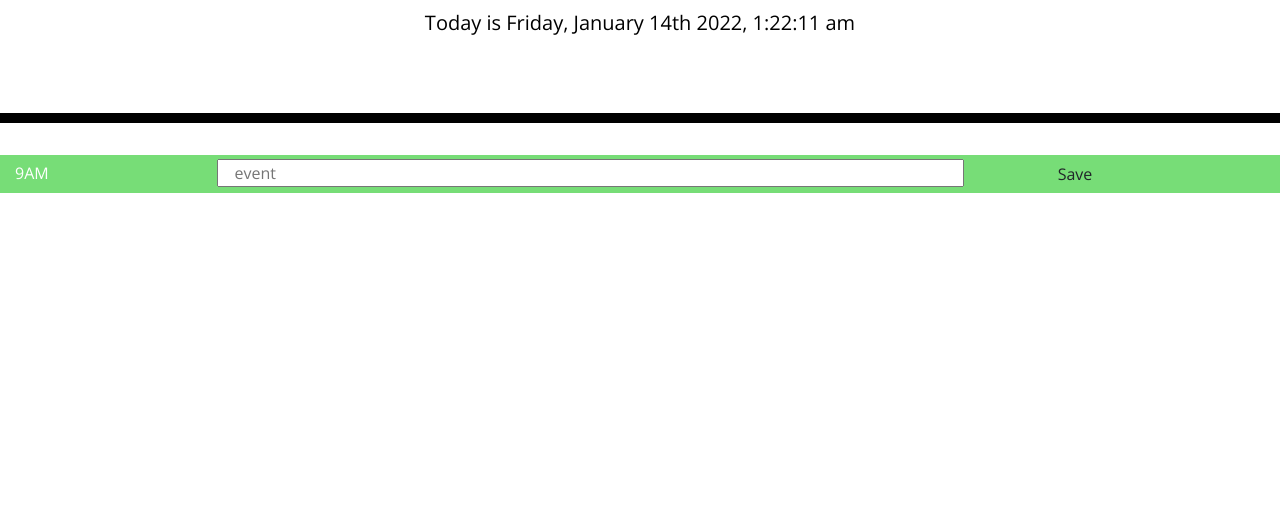
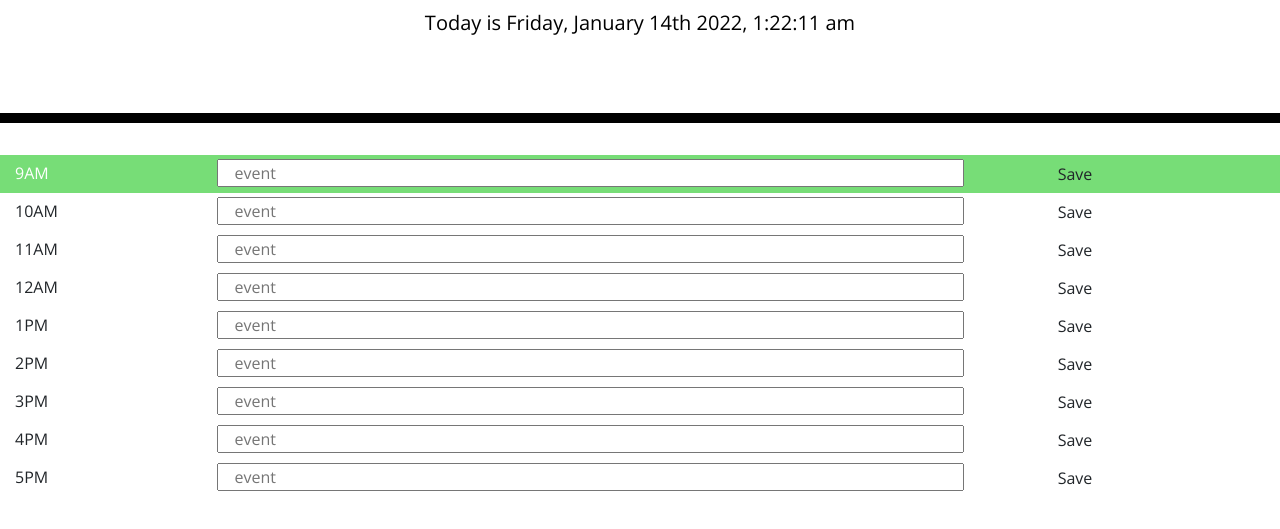
Before and after one commit to RachelHarris90/calendar-app, a plain HTML site: page index.html in a window 1280 px wide. Shown: the part 181-710 px from the top of the page. Drawn offline with nearby package versions, Linux system fonts and the light colour scheme.

Commit message:
Attempt to save events from multiple rows

```diff
--- a/assets/scripts/script.js
+++ b/assets/scripts/script.js
@@ -18,8 +18,11 @@ var enteredEvent = $(':input');
 // TODO: Save events text of each row
 function saveEvent(event) {
     event.preventDefault();
+    $("save").siblings('input[name="event-text"]');
+    console.log($("save").siblings(eventText.val()));
     localStorage.setItem("savedEvents", JSON.stringify(eventText.val()));
 };
+
 container.on('submit', saveEvent);
 // Set time past events to have class of .past
 // TODO: Loop through the rows of hours
--- a/index.html
+++ b/index.html
@@ -28,52 +28,53 @@
       <p id="currentDay" class="lead"></p>
     </header>
     <form id="container">
-        <div class="row">
+        <div class="row" id="event-9">
           <label class="col-2" for="hour">9AM</label>
           <input class="col-7 form-input" id="event-text" type="text" name="event-text" placeholder="event" />
           <button class="col-2 btn" id="saveBtn">Save</button>
+        </div class="row" id="event-10">
+          <label class="col-2" for="hour">10AM</label>
+          <input class="col-7 form-input" id="event-text" type="text" name="event-text" placeholder="event" />
+          <button class="col-2 btn" id="saveBtn">Save</button>
         </div>
+        </div class="row" id="event-11">
+          <label class="col-2" for="hour">11AM</label>
+          <input class="col-7 form-input" id="event-text" type="text" name="event-text" placeholder="event" />
+          <button class="col-2 btn" id="saveBtn">Save</button>
+        </div>
+        </div class="row" id="event-12">
+          <label class="col-2" for="hour">12AM</label>
+          <input class="col-7 form-input" id="event-text" type="text" name="event-text" placeholder="event" />
+          <button class="col-2 btn" id="saveBtn">Save</button>
+        </div>
+        </div class="row" id="event-13">
+          <label class="col-2" for="hour">1PM</label>
+          <input class="col-7 form-input" id="event-text" type="text" name="event-text" placeholder="event" />
+          <button class="col-2 btn" id="saveBtn">Save</button>
+        </div>
+        </div class="row" id="event-14">
+          <label class="col-2" for="hour">2PM</label>
+          <input class="col-7 form-input" id="event-text" type="text" name="event-text" placeholder="event" />
+          <button class="col-2 btn" id="saveBtn">Save</button>
+        </div>
+        </div class="row" id="event-15">
+          <label class="col-2" for="hour">3PM</label>
+          <input class="col-7 form-input" id="event-text" type="text" name="event-text" placeholder="event" />
+          <button class="col-2 btn" id="saveBtn">Save</button>
+        </div>
+        </div class="row" id="event-16">
+          <label class="col-2" for="hour">4PM</label>
+          <input class="col-7 form-input" id="event-text" type="text" name="event-text" placeholder="event" />
+          <button class="col-2 btn" id="saveBtn">Save</button>
+        </div>
+        </div class="row" id="event-17">
+          <label class="col-2" for="hour">5PM</label>
+          <input class="col-7 form-input" id="event-text" type="text" name="event-text" placeholder="event" />
+          <button class="col-2 btn" id="saveBtn">Save</button>
+        </div>
+
       </form>
-        <!-- <div class="row" id="event-10">
-          <div class="col-3" id="hour-10">10AM</div>
-          <input class="col-7" class="text" type="text"/>
-          <button class="col-2" class="saveBtn">Save</button>
-        </div>
-        <div class="row" id="event-11">
-          <div class="col-3" id="hour-11">11AM</div>
-          <input class="col-7" class="text" type="text"/>
-          <button class="col-2" class="saveBtn">Save</button>
-        </div>
-        <div class="row" id="event-12">
-          <div class="col-3" id="hour-12">12PM</div>
-          <input class="col-7" class="text" type="text"/>
-          <button class="col-2" class="saveBtn">Save</button>
-        </div>
-        <div class="row" id="event-13">
-          <div class="col-3" id="hour-13">1PM</div>
-          <input class="col-7" class="text" type="text"/>
-          <button class="col-2" class="saveBtn">Save</button>
-        </div>
-        <div class="row" id="event-14">
-          <div class="col-3" id="hour-14">2PM</div>
-          <input class="col-7" class="text" type="text"/>
-          <button class="col-2" class="saveBtn">Save</button>
-        </div>
-        <div class="row" id="event-15">
-          <div class="col-3" id="hour-15">3PM</div>
-          <input class="col-7" class="text" type="text"/>
-          <button class="col-2" class="saveBtn">Save</button>
-        </div>
-        <div class="row" id="event-16">
-          <div class="col-3" id="hour-16">4PM</div>
-          <input class="col-7" class="text" type="text"/>
-          <button class="col-2" class="saveBtn">Save</button>
-        </div>
-        <div class="row" id="event-17">
-          <div class="col-3" id="hour-17">5PM</div>
-          <input class="col-7" class="text" type="text"/>
-          <button class="col-2" class="saveBtn">Save</button>
-        </div> -->
+
     <script src="https://cdnjs.cloudflare.com/ajax/libs/jquery/3.2.1/jquery.min.js"></script>
     <script src="https://cdnjs.cloudflare.com/ajax/libs/moment.js/2.24.0/moment.min.js"></script>
     <script src="./assets/scripts/script.js"></script>
```
